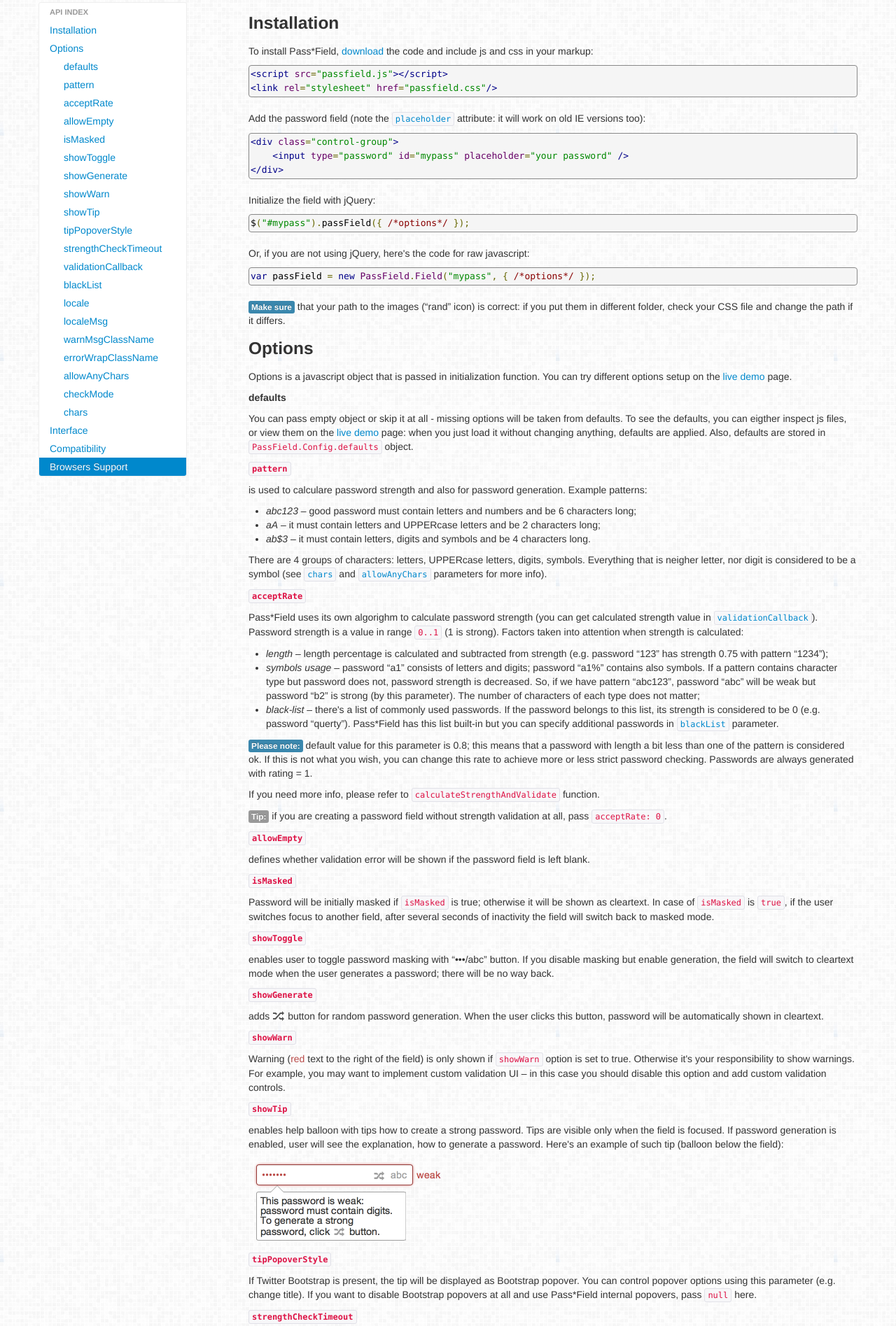
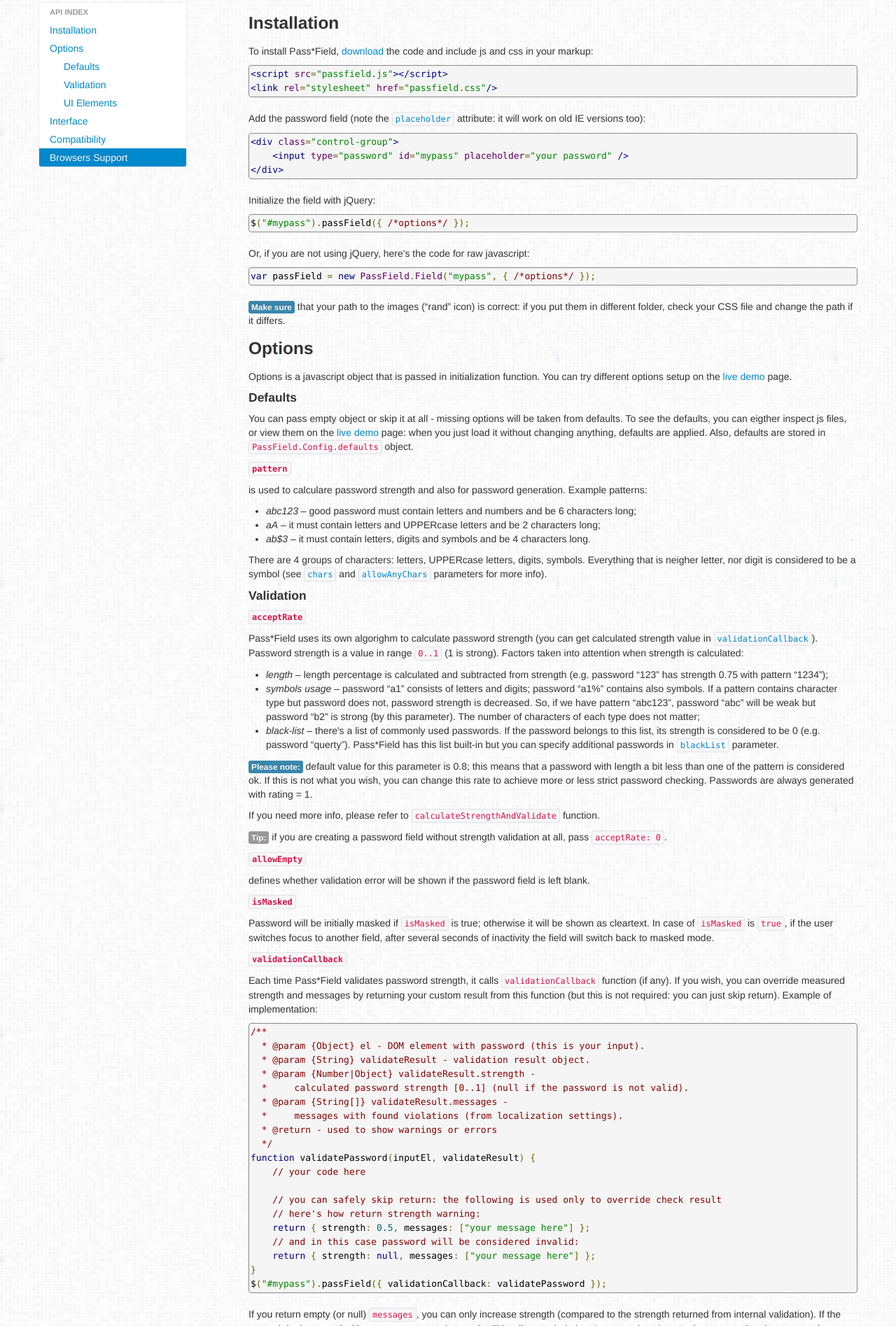
Before and after one commit to antelle/passfield, a plain HTML site: page api.html in a window 1280 px wide. Shown: the part 128-2023 px from the top of the page at 70% size. Drawn offline with Linux system fonts and the light colour scheme.

Commit message:
apidocs page menu subdivided

```diff
--- a/api.html
+++ b/api.html
@@ -60,26 +60,9 @@
                             <li class="nav-header">API Index</li>
                             <li class="active"><a href="#installation">Installation</a></li>
                             <li><a href="#options">Options</a></li>
-                                <li class="subnav"><a href="#defaults">defaults</a></li>
-                                <li class="subnav"><a href="#pattern">pattern</a></li>
-                                <li class="subnav"><a href="#acceptRate">acceptRate</a></li>
-                                <li class="subnav"><a href="#allowEmpty">allowEmpty</a></li>
-                                <li class="subnav"><a href="#isMasked">isMasked</a></li>
-                                <li class="subnav"><a href="#showToggle">showToggle</a></li>
-                                <li class="subnav"><a href="#showGenerate">showGenerate</a></li>
-                                <li class="subnav"><a href="#showWarn">showWarn</a></li>
-                                <li class="subnav"><a href="#showTip">showTip</a></li>
-                                <li class="subnav"><a href="#tipPopoverStyle">tipPopoverStyle</a></li>
-                                <li class="subnav"><a href="#strengthCheckTimeout">strengthCheckTimeout</a></li>
-                                <li class="subnav"><a href="#validationCallback">validationCallback</a></li>
-                                <li class="subnav"><a href="#blackList">blackList</a></li>
-                                <li class="subnav"><a href="#locale">locale</a></li>
-                                <li class="subnav"><a href="#localeMsg">localeMsg</a></li>
-                                <li class="subnav"><a href="#warnMsgClassName">warnMsgClassName</a></li>
-                                <li class="subnav"><a href="#errorWrapClassName">errorWrapClassName</a></li>
-                                <li class="subnav"><a href="#allowAnyChars">allowAnyChars</a></li>
-                                <li class="subnav"><a href="#checkMode">checkMode</a></li>
-                                <li class="subnav"><a href="#chars">chars</a></li>
+                            <li class="subnav"><a href="#defaults">Defaults</a></li>
+                            <li class="subnav"><a href="#validation">Validation</a></li>
+                            <li class="subnav"><a href="#ui-elements">UI Elements</a></li>
                             <li><a href="#interface">Interface</a></li>
                             <li><a href="#compatibility">Compatibility</a></li>
                             <li><a href="#browsers">Browsers Support</a></li>
@@ -104,7 +87,7 @@
                     <h3 id="options">Options</h3>
                     <p>Options is a javascript object that is passed in initialization function. You can try different options setup on the <a href="demo.html">live demo</a> page.</p>
 
-                    <h5 id="defaults">defaults</h5>
+                    <h4 id="defaults">Defaults</h4>
                     <p>You can pass empty object or skip it at all - missing options will be taken from defaults. To see the defaults, you can eigther inspect js files, or view them on the <a href="demo.html">live demo</a> page: when you just load it without changing anything, defaults are applied. Also, defaults are stored in <code>PassField.Config.defaults</code> object.</p>
 
                     <h5><code id="pattern">pattern</code></h5>
@@ -116,6 +99,7 @@
                     </ul>
                     <p>There are 4 groups of characters: letters, UPPERcase letters, digits, symbols. Everything that is neigher letter, nor digit is considered to be a symbol (see <code><a href="#chars">chars</a></code> and <code><a href="#allowAnyChars">allowAnyChars</a></code> parameters for more info).</p>
 
+                    <h4 id="validation">Validation</h4>
                     <h5><code id="acceptRate">acceptRate</code></h5>
                     <p>Pass*Field uses its own algorighm to calculate password strength (you can get calculated strength value in <code><a href="#validationCallback">validationCallback</a></code>). Password strength is a value in range <code>0..1</code> (1 is strong). Factors taken into attention when strength is calculated:</p>
                     <ul>
@@ -135,37 +119,6 @@
                     <h5><code id="isMasked">isMasked</code></h5>
                     <p>
                         Password will be initially masked if <code>isMasked</code> is true; otherwise it will be shown as cleartext. In case of <code>isMasked</code> is <code>true</code>, if the user switches focus to another field, after several seconds of inactivity the field will switch back to masked mode.
-                    </p>
-
-                    <h5><code id="showToggle">showToggle</code></h5>
-                    <p>
-                        enables user to toggle password masking with “&bull;&bull;&bull;/abc” button. If you disable masking but enable generation, the field will switch to cleartext mode when the user generates a password; there will be no way back.
-                    </p>
-
-                    <h5><code id="showGenerate">showGenerate</code></h5>
-                    <p>
-                        adds <span id="help-gen-btn"></span> button for random password generation. When the user clicks this button, password will be automatically shown in cleartext.
-                    </p>
-
-                    <h5><code id="showWarn">showWarn</code></h5>
-                    <p>
-                        Warning (<span class="text-error">red</span> text to the right of the field) is only shown if <code>showWarn</code> option is set to true. Otherwise it's your responsibility to show warnings. For example, you may want to implement custom validation UI &ndash; in this case you should disable this option and add custom validation controls.
-                    </p>
-
-                    <h5><code id="showTip">showTip</code></h5>
-                    <p>
-                        enables help balloon with tips how to create a strong password. Tips are visible only when the field is focused. If password generation is enabled, user will see the explanation, how to generate a password. Here's an example of such tip (balloon below the field):
-                    </p>
-                    <p><img src="img/scr/weak.png" style="width: 280px;" /></p>
-
-                    <h5><code id="tipPopoverStyle">tipPopoverStyle</code></h5>
-                    <p>
-                        If Twitter Bootstrap is present, the tip will be displayed as Bootstrap popover. You can control popover options using this parameter (e.g. change title). If you want to disable Bootstrap popovers at all and use Pass*Field internal popovers, pass <code>null</code> here.
-                    </p>
-
-                    <h5><code id="strengthCheckTimeout">strengthCheckTimeout</code></h5>
-                    <p>
-                        Passwords are checked not immediately but after a small timeout: <code>strengthCheckTimeout</code> milliseconds. This ensures that if the user is typing a password, he will not see the warning until he has stopped typing. The user is less annoyed in such way (you are unlikely to change this parameter but if there's anything special, you can).
                     </p>
 
                     <h5><code id="validationCallback">validationCallback</code></h5>
@@ -201,26 +154,6 @@
                     <p>Optionally, to disable the global blacklist (built-in list of top passwords), insert the following code before initizalizing Pass*Field:</p>
                     <pre class="prettyprint language-js">PassField.Config.blackList = [];</pre>
 
-                    <h5><code id="locale">locale</code></h5>
-                    <p>
-                        All messages used in Pass*Field are defined in locales. You can select locale using <code>locale</code> parameter (this is <a href="http://en.wikipedia.org/wiki/ISO_639-1">ISO 639-1</a> Alpha-2 code, e.g. “en”). By default (if you pass null or empty) the locale is read from browser settings but you can specify certain locale here. If the locale is not found, neutral language (English) will be used. Currently supported languages: en, de, fr, it, ru, ua, es, el.
-                    </p>
-
-                    <h5><code id="localeMsg">localeMsg</code></h5>
-                    <p>
-                        You can specify different i18n messages. To see the full list, please refer to <code>PassField.Config.locales.en.msg</code> &ndash; the meaning of the messages is self-descriptive. If you pass only several of messages here, missing messages will be taken from the used locale.
-                    </p>
-
-                    <h5><code id="warnMsgClassName">warnMsgClassName</code></h5>
-                    <p>
-                        is a name of the CSS class added to warning element. By default, Bootstrap <code>help-inline</code> class is used. This class is not prefixed. Pass empty string if you don't need this feature.
-                    </p>
-
-                    <h5><code id="errorWrapClassName">errorWrapClassName</code></h5>
-                    <p>
-                        is a name of the CSS class added to wrapping element if validation error occurs. By default, Bootstrap <code>error</code> class is used. This class is not prefixed. Pass empty string if you don't need this feature.
-                    </p>
-
                     <h5><code id="allowAnyChars">allowAnyChars</code></h5>
                     <p>controls whether the it is allowed to enter characters that are neigher letters, nor digits, nor symbols (see <code><a href="#chars">chars</a></code> parameter for more info).</p>
 
@@ -246,6 +179,58 @@
     letters: "abcdefghijklmnopqrstuvwxyzσβασ"
 }</pre>
                     <p>You can cpecify additional letters here but for password generation latin letters will be used if they are present in <code>chars.letters</code>.</p>
+
+                    <h4 id="ui-elements">UI Elements</h4>
+                    <h5><code id="showToggle">showToggle</code></h5>
+                    <p>
+                        enables user to toggle password masking with “&bull;&bull;&bull;/abc” button. If you disable masking but enable generation, the field will switch to cleartext mode when the user generates a password; there will be no way back.
+                    </p>
+
+                    <h5><code id="showGenerate">showGenerate</code></h5>
+                    <p>
+                        adds <span id="help-gen-btn"></span> button for random password generation. When the user clicks this button, password will be automatically shown in cleartext.
+                    </p>
+
+                    <h5><code id="showWarn">showWarn</code></h5>
+                    <p>
+                        Warning (<span class="text-error">red</span> text to the right of the field) is only shown if <code>showWarn</code> option is set to true. Otherwise it's your responsibility to show warnings. For example, you may want to implement custom validation UI &ndash; in this case you should disable this option and add custom validation controls.
+                    </p>
+
+                    <h5><code id="showTip">showTip</code></h5>
+                    <p>
+                        enables help balloon with tips how to create a strong password. Tips are visible only when the field is focused. If password generation is enabled, user will see the explanation, how to generate a password. Here's an example of such tip (balloon below the field):
+                    </p>
+                    <p><img src="img/scr/weak.png" style="width: 280px;" /></p>
+
+                    <h5><code id="tipPopoverStyle">tipPopoverStyle</code></h5>
+                    <p>
+                        If Twitter Bootstrap is present, the tip will be displayed as Bootstrap popover. You can control popover options using this parameter (e.g. change title). If you want to disable Bootstrap popovers at all and use Pass*Field internal popovers, pass <code>null</code> here.
+                    </p>
+
+                    <h5><code id="strengthCheckTimeout">strengthCheckTimeout</code></h5>
+                    <p>
+                        Passwords are checked not immediately but after a small timeout: <code>strengthCheckTimeout</code> milliseconds. This ensures that if the user is typing a password, he will not see the warning until he has stopped typing. The user is less annoyed in such way (you are unlikely to change this parameter but if there's anything special, you can).
+                    </p>
+
+                    <h5><code id="locale">locale</code></h5>
+                    <p>
+                        All messages used in Pass*Field are defined in locales. You can select locale using <code>locale</code> parameter (this is <a href="http://en.wikipedia.org/wiki/ISO_639-1">ISO 639-1</a> Alpha-2 code, e.g. “en”). By default (if you pass null or empty) the locale is read from browser settings but you can specify certain locale here. If the locale is not found, neutral language (English) will be used. Currently supported languages: en, de, fr, it, ru, ua, es, el.
+                    </p>
+
+                    <h5><code id="localeMsg">localeMsg</code></h5>
+                    <p>
+                        You can specify different i18n messages. To see the full list, please refer to <code>PassField.Config.locales.en.msg</code> &ndash; the meaning of the messages is self-descriptive. If you pass only several of messages here, missing messages will be taken from the used locale.
+                    </p>
+
+                    <h5><code id="warnMsgClassName">warnMsgClassName</code></h5>
+                    <p>
+                        is a name of the CSS class added to warning element. By default, Bootstrap <code>help-inline</code> class is used. This class is not prefixed. Pass empty string if you don't need this feature.
+                    </p>
+
+                    <h5><code id="errorWrapClassName">errorWrapClassName</code></h5>
+                    <p>
+                        is a name of the CSS class added to wrapping element if validation error occurs. By default, Bootstrap <code>error</code> class is used. This class is not prefixed. Pass empty string if you don't need this feature.
+                    </p>
 
                     <h3 id="interface">Interface</h3>
                     <p>After Pass*Field is created, you might want access it. Here's how:</p>
```
